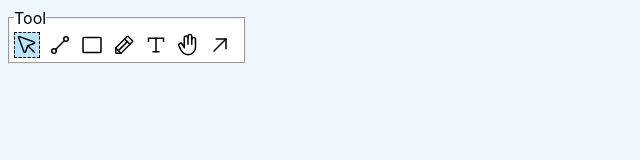
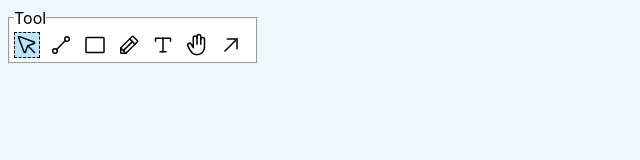
Before and after one commit to pobch/react-diagram, a React (Create React App) app: page / in a window 1280 px wide. Shown: the top 160 px of the page, without its empty margins (0-640 px from the left). Built offline with nearby package versions, Linux system fonts and the light colour scheme.

Commit message:
Fix layout shift on radio inputs

```diff
--- a/src/ToolRadio.module.css
+++ b/src/ToolRadio.module.css
@@ -1,6 +1,19 @@
+/* Base styling */
+
 .radioInput {
   appearance: none;
 }
+
+.radioLabel {
+  display: inline-block;
+  border: 1px solid transparent;
+}
+
+.radioLabel img {
+  vertical-align: bottom;
+}
+
+/* State styling */
 
 .radioInput:checked + .radioLabel {
   background-color: #bae6fd;
@@ -10,11 +23,3 @@
 .radioInput:focus-visible + .radioLabel {
   outline: 1px solid blue;
 }
-
-.radioLabel {
-  display: inline-block;
-}
-
-.radioLabel img {
-  vertical-align: bottom;
-}
```
